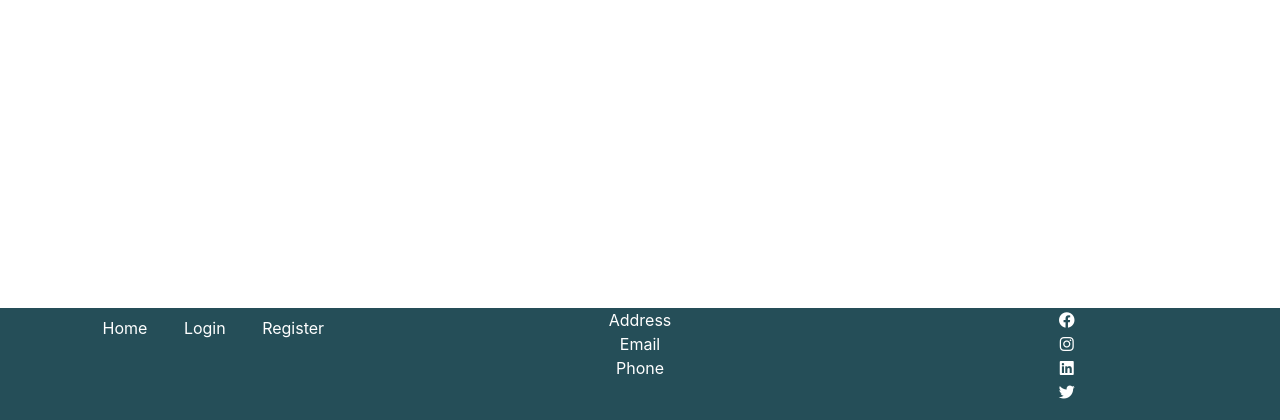
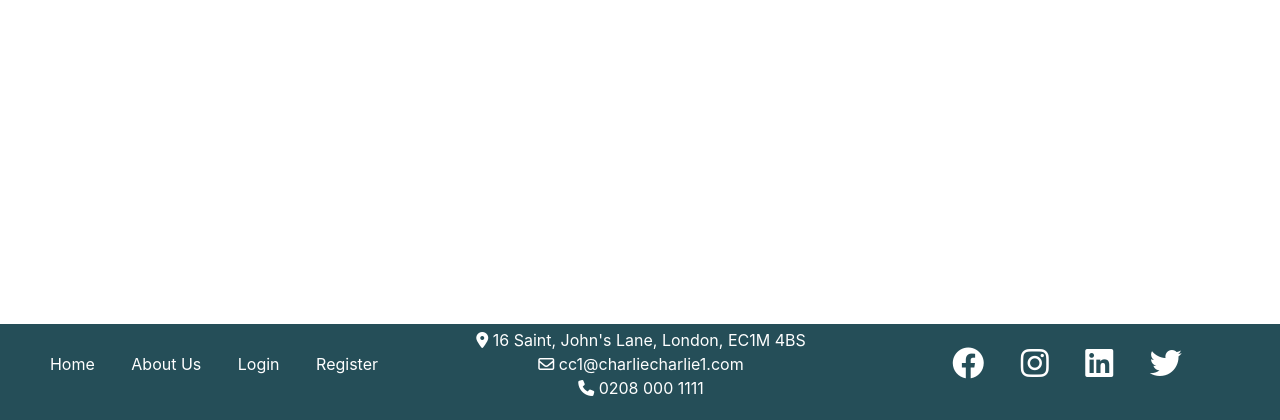
Before and after one commit to TuckerFaulk/Hackathon-Apr-23, a Django app: page / in a window 1280 px wide. Shown: the part 380-800 px from the top of the page. Run offline with Django 3.2, Linux system fonts and the light colour scheme.

Commit message:
footer styling

```diff
--- a/templates/includes/footer.html
+++ b/templates/includes/footer.html
@@ -3,13 +3,16 @@
     <div class=" row mx-auto">
         <!-- Please follow the Facebook format when styling social media icons -->
 
-        <div class="container-fluid">
+        <div class="container-fluid footer">
             <!--left-->
             <div class="row">
-                <div class="col">
+                <div class="col footer-left">
                     <ul class="list-unstyled text-center">
                         <li class="nav-item">
                             <a class="nav-link active" aria-current="page" href="{% url 'home' %}">Home</a>
+                        </li>
+                        <li class="nav-item">
+                            <a class="nav-link active" aria-current="page" href="{% url 'home' %}">About Us</a>
                         </li>
                         <li class="nav-item">
                             <a class="nav-link" href="{% url 'account_login' %}">Login</a>
@@ -20,20 +23,20 @@
                     </ul>
                 </div>
                 <!--middle-->
-                <div class="col">
+                <div class="col footer-middle">
                     <ul class="list-unstyled text-center">
-                        <li>Address</li>
-                        <li>Email</li>
-                        <li>Phone</li>
+                        <li><i class="fa-solid fa-location-dot"></i> 16 Saint, John's Lane, London, EC1M 4BS</li>
+                        <li><i class="fa-regular fa-envelope"></i> cc1@charliecharlie1.com</li>
+                        <li><i class="fa-solid fa-phone"></i> 0208 000 1111</li>
                     </ul>
                 </div>
                 <!--right-->
-                <div class="col">
+                <div class="col ">
                     <ul class="list-unstyled text-center">
-                        <li><a href="https://www.facebook.com" target="_blank" rel="noopener" aria-label="link to our facebook page"><i class="fa-brands fa-facebook"></i></a></li>
-                        <li><a href="https://www.instagram.com" target="_blank" rel="noopener" aria-label="link to our instagram page"><i class="fa-brands fa-instagram"></i></a></li>
-                        <li><a href="https://www.linkedin.com" target="_blank" rel="noopener" aria-label="link to our linked in page"><i class="fa-brands fa-linkedin"></i></a></li>
-                        <li><a href="https://www.twitter.com" target="_blank" rel="noopener" aria-label="link to our twitter page"><i class="fa-brands fa-twitter"></i></a></li>
+                        <li class="footer-right"><a href="https://www.facebook.com" target="_blank" rel="noopener" aria-label="link to our facebook page"><i class="fa-brands fa-facebook"></i></a></li>
+                        <li class="footer-right"><a href="https://www.instagram.com" target="_blank" rel="noopener" aria-label="link to our instagram page"><i class="fa-brands fa-instagram"></i></a></li>
+                        <li class="footer-right"><a href="https://www.linkedin.com" target="_blank" rel="noopener" aria-label="link to our linked in page"><i class="fa-brands fa-linkedin"></i></a></li>
+                        <li class="footer-right"><a href="https://www.twitter.com" target="_blank" rel="noopener" aria-label="link to our twitter page"><i class="fa-brands fa-twitter"></i></a></li>
                     </ul>
                 </div>
 
```
